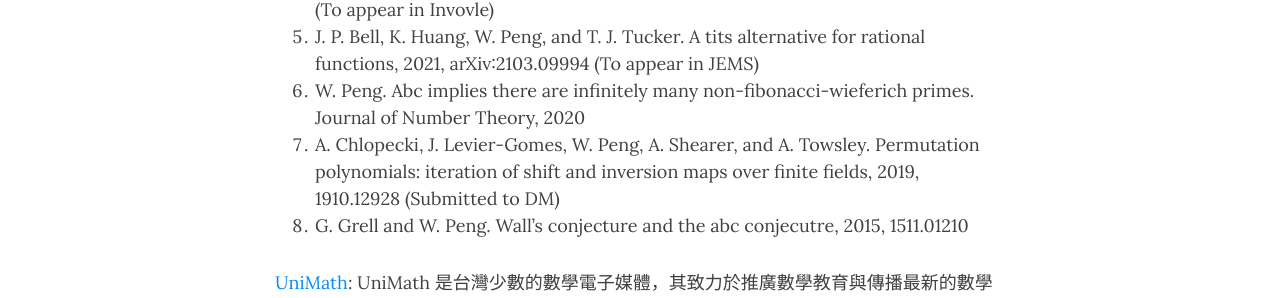
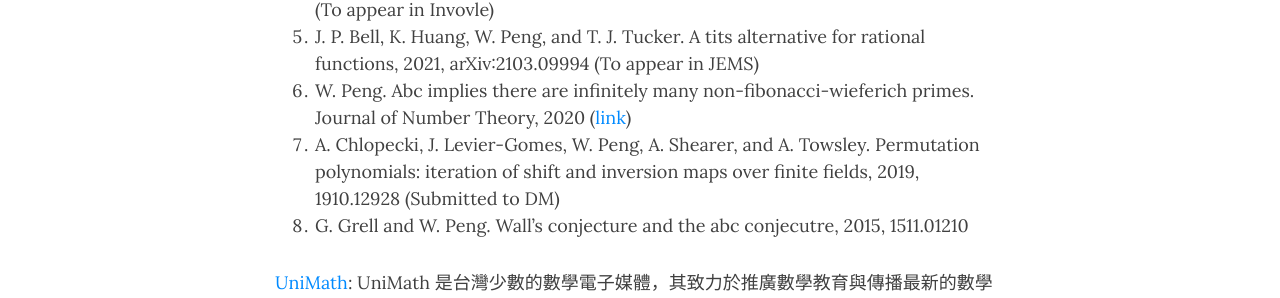
Before and after one commit to junwenwaynepeng/junwenwaynepeng.github.io, a Jekyll site: the page built from publication.md, in a window 1280 px wide and 1271 px high. Shown: the part 580-878 px from the top of the window. Built offline with Jekyll 4.4.1, drawn with Linux system fonts in a browser that asks for light colours; nearby versions of some CDN libraries; comment, search, counter and statistics services are not loaded.

Commit message:
update paper

```diff
--- a/publication.md
+++ b/publication.md
@@ -16,7 +16,7 @@ forms for degree three polynomials and rational functions, 2022, arXiv:2001.0616
 5. J. P. Bell, K. Huang, W. Peng, and T. J. Tucker. A tits alternative for rational
 functions, 2021, arXiv:2103.09994 (To appear in JEMS)
 6. W. Peng. Abc implies there are infinitely many non-fibonacci-wieferich primes.
-Journal of Number Theory, 2020
+Journal of Number Theory, 2020 ([link](https://www.sciencedirect.com/science/article/pii/S0022314X1930410X))
 7. A. Chlopecki, J. Levier-Gomes, W. Peng, A. Shearer, and A. Towsley. Permutation
 polynomials: iteration of shift and inversion maps over finite fields, 2019, 1910.12928
 (Submitted to DM)
```
